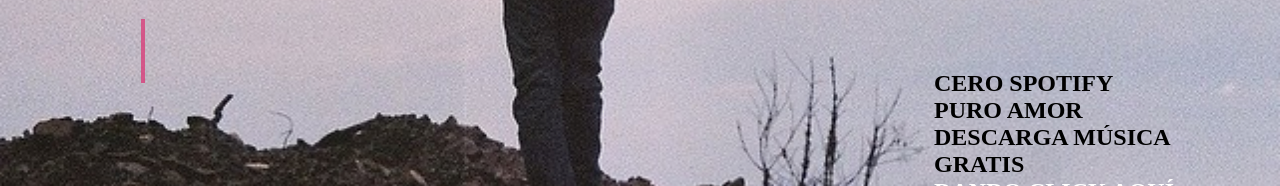
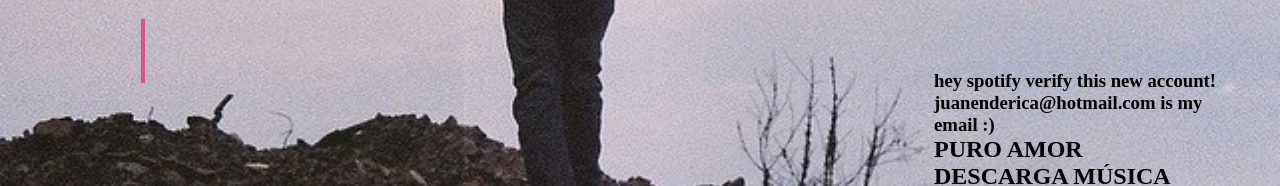
Before and after one commit to escorpion91/react-fnmn-new-website, a React (Create React App) app: page / in a window 1280 px wide. Shown: the part 530-716 px from the top of the page. Built offline with nearby package versions, Linux system fonts and the light colour scheme.

Commit message:
spotifyVerify

```diff
--- a/src/components/HeroImageStyles.css
+++ b/src/components/HeroImageStyles.css
@@ -7,7 +7,7 @@
 
 .hero-img {
   content: '';
-  background: url('../assets/patio.mp4') no-repeat center center/cover;
+  /* background: url('../assets/patio.mp4') no-repeat center center/cover; */
   height: 100%;
   position: absolute;
   top: 0;
--- a/src/components/Video.js
+++ b/src/components/Video.js
@@ -5,7 +5,7 @@ import { AiFillInstagram } from 'react-icons/ai';
 import { AiFillYoutube } from 'react-icons/ai';
 import { AiFillMail } from 'react-icons/ai';
 
-import patioVideo from '../assets/patio.mp4';
+// import patioVideo from '../assets/patio.mp4';
 import imagenWapo from '../assets/img1.jpeg';
 import imagenrosa from '../assets/pablofuji.jpg';
 import cuenquita from '../assets/cuenca4.jpg';
@@ -51,7 +51,9 @@ const Video = () => {
         </div>
         <div className="descargaGratisContainer">
           <div className="descargaContainer">
-            <h2>Cero spotify</h2>
+            {/* <h2>Cero spotify</h2> */}
+            <h3>hey spotify verify this new account!</h3>
+            <h3>juanenderica@hotmail.com is my email :)</h3>
             <h2>Puro amor</h2>
             <h2>Descarga música gratis</h2>
             <a href={descarga} download>
```
Also changed, not shown: 1 other file (tests, documents, lock files or other folders).
